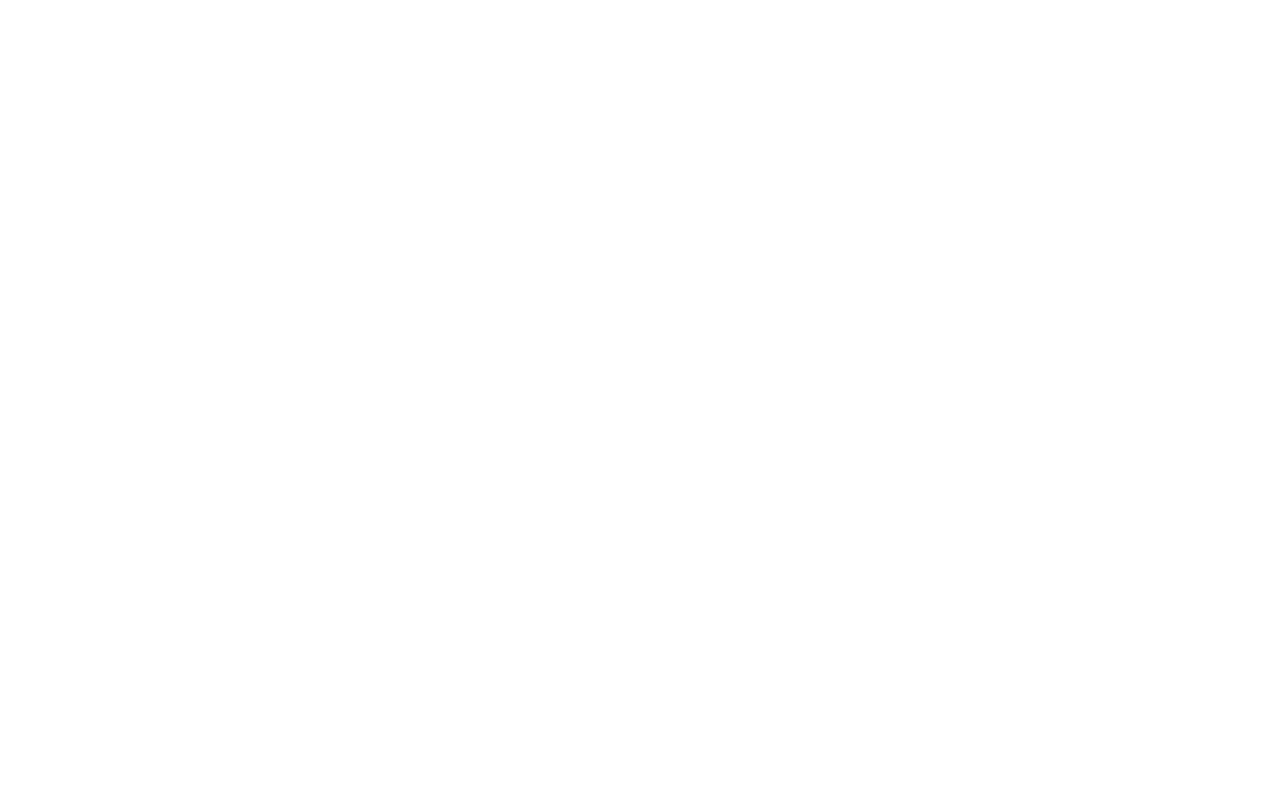
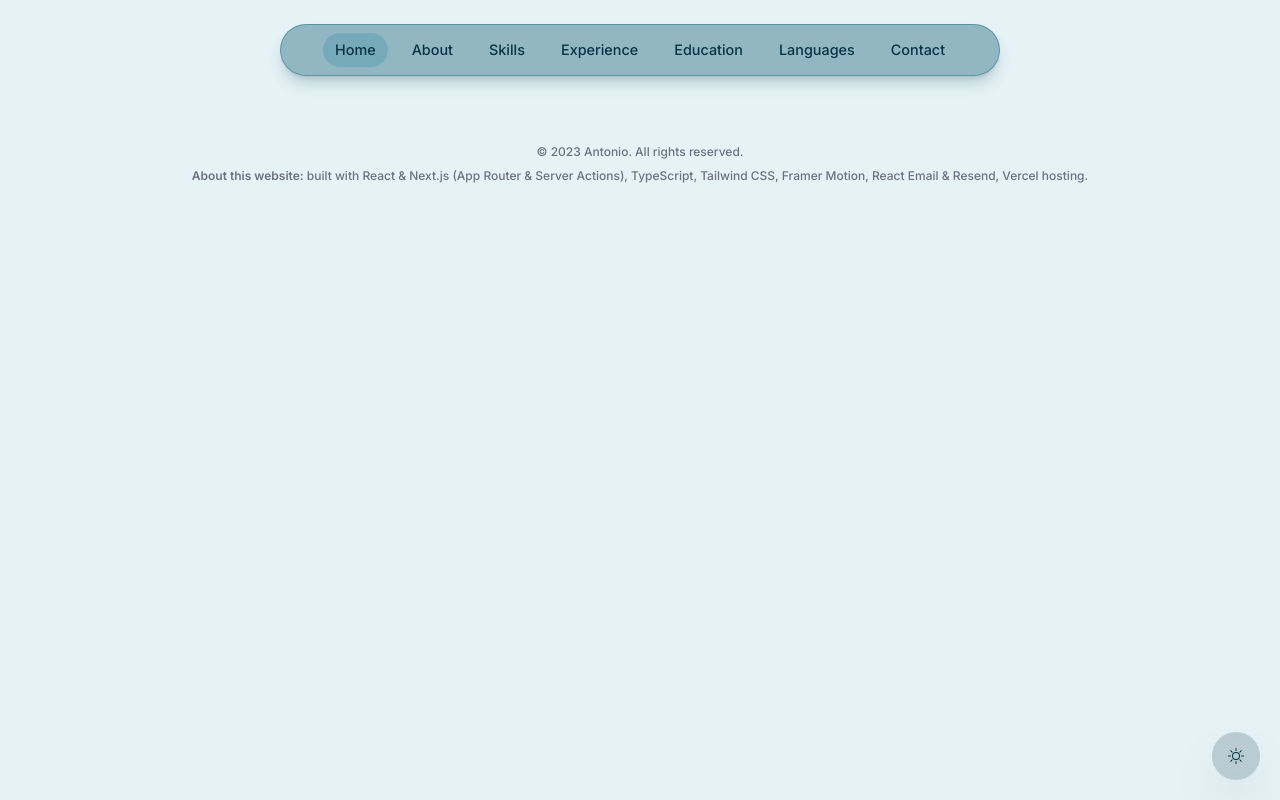
Before and after one commit to herrgallardo/my-personal-website, a Next.js app: page / in a window 1280 px wide. Built offline with nearby package versions, Linux system fonts and the light colour scheme.

Commit message:
feat(layout/theme): add theme switcher and layout
Add a theme switcher and complete the layout of the app.

```diff
--- a/app/layout.tsx
+++ b/app/layout.tsx
@@ -1,22 +1,38 @@
+import Header from '@/components/Header'
 import './globals.css'
-import type { Metadata } from 'next'
 import { Inter } from 'next/font/google'
+
+import Footer from '@/components/Footer'
+import ThemeSwitch from '@/components/ThemeSwitch'
+import ThemeContextProvider from '@/context/ThemeContext'
+import { Toaster } from 'react-hot-toast'
+import ActiveSectionContextProvider from '@/context/ActiveSectionContext'
 
 const inter = Inter({ subsets: ['latin'] })
 
-export const metadata: Metadata = {
-  title: 'Create Next App',
-  description: 'Generated by create next app',
+export const metadata = {
+  title: 'Antonio Gallardo | Personal Website',
+  description: 'Antonio Gallardo is a front-end developer',
 }
 
-export default function RootLayout({
-  children,
-}: {
-  children: React.ReactNode
-}) {
+const RootLayout = ({ children }: { children: React.ReactNode }) => {
   return (
-    <html lang="en">
-      <body className={inter.className}>{children}</body>
+    <html lang="en" className="!scroll-smooth">
+      <body
+        className={`${inter.className} font-medium dark:font-normal bg-cyan-600/10 text-cyan-950 relative pt-28 sm:pt-36 dark:bg-cyan-950 dark:text-white dark:text-opacity-90`}
+      >
+        <ThemeContextProvider>
+          <ActiveSectionContextProvider>
+            <Header />
+            {children}
+            <Footer />
+
+            <Toaster position="top-right" />
+            <ThemeSwitch />
+          </ActiveSectionContextProvider>
+        </ThemeContextProvider>
+      </body>
     </html>
   )
 }
+export default RootLayout
--- /dev/null
+++ b/components/ThemeSwitch.tsx
@@ -0,0 +1,22 @@
+'use client'
+
+import { useTheme } from '@/context/ThemeContext'
+import React from 'react'
+import { BsMoon, BsSun } from 'react-icons/bs'
+
+const ThemeSwitch = () => {
+  const { theme, toggleTheme } = useTheme()
+
+  return (
+    <button
+      className="fixed bottom-5 right-5 bg-cyan-950/20 w-[3rem] h-[3rem]
+      backdrop-blur-[0.5rem] shadow-2xl
+      rounded-full flex items-center justify-center hover:scale-[1.15] active:scale-105 transition-all dark:bg-white/20"
+      onClick={toggleTheme}
+    >
+      {theme === 'light' ? <BsSun /> : <BsMoon />}
+    </button>
+  )
+}
+
+export default ThemeSwitch
```
